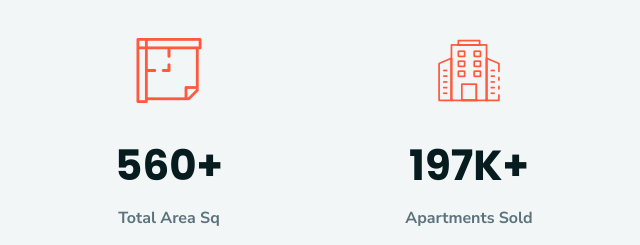
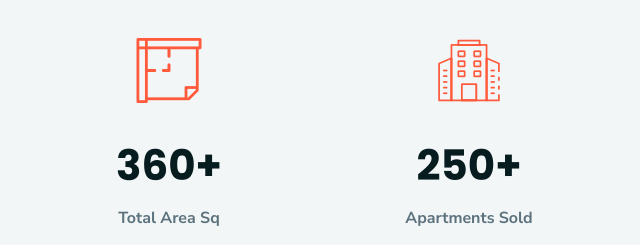
Before and after one commit to TopmanTech/nevonrealestate, a plain HTML site: page index.html in a window 1280 px wide. Shown: the part 1720-1965 px from the top of the page, 21-661 px from the left. Drawn offline with Linux system fonts and the light colour scheme; files whose address does not match are found by name.

Commit message:
Update index.html

```diff
--- a/index.html
+++ b/index.html
@@ -533,7 +533,7 @@
                         <div class="counter-icon">
                             <i class="flaticon-select"></i>
                         </div>
-                        <h1><span class="counter">560</span><span class="counterUp-icon">+</span> </h1>
+                        <h1><span class="counter">360</span><span class="counterUp-icon">+</span> </h1>
                         <h6>Total Area Sq</h6>
                     </div>
                 </div>
@@ -542,7 +542,7 @@
                         <div class="counter-icon">
                             <i class="flaticon-office"></i>
                         </div>
-                        <h1><span class="counter">197</span><span class="counterUp-letter">K</span><span class="counterUp-icon">+</span> </h1>
+                        <h1><span class="counter">250</span><span class="counterUp-letter"></span><span class="counterUp-icon">+</span> </h1>
                         <h6>Apartments Sold</h6>
                     </div>
                 </div>
```
